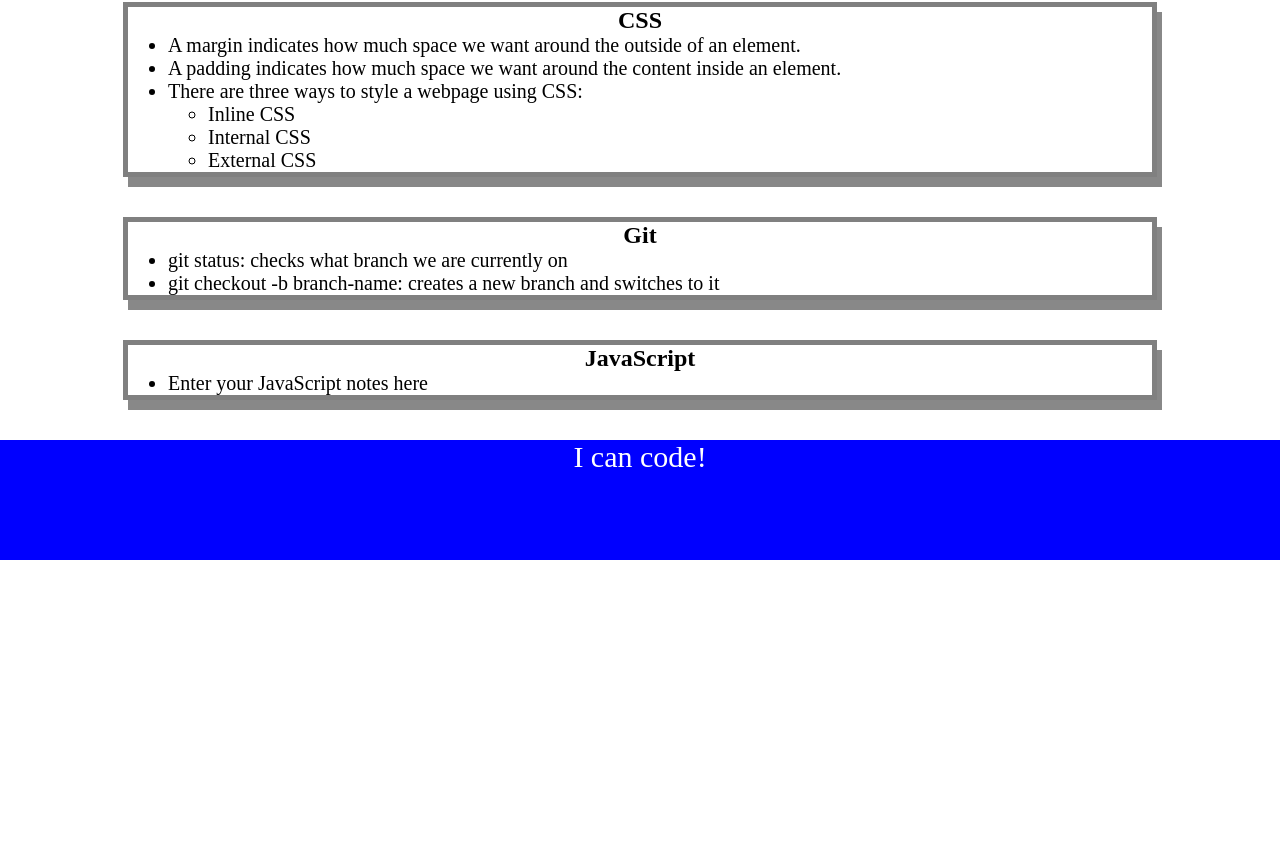
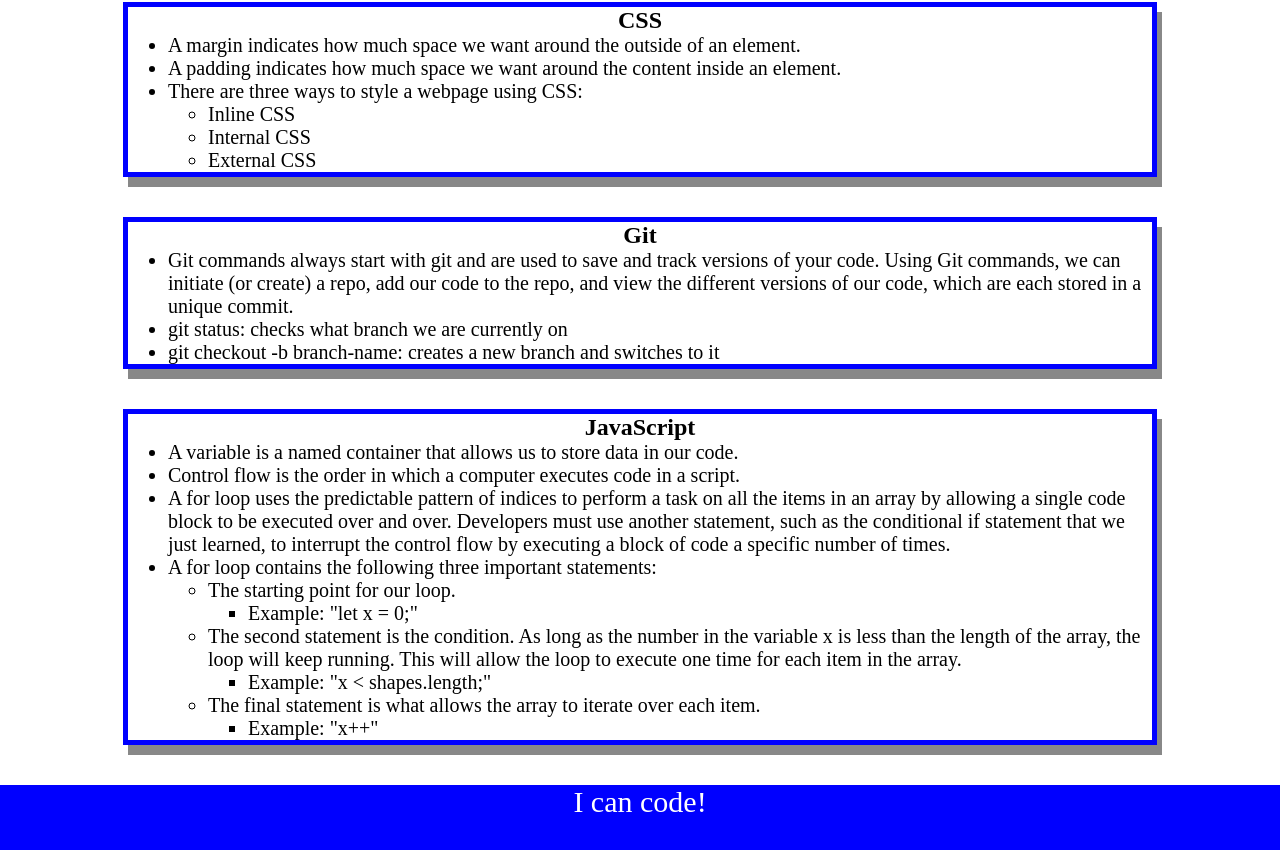
Before and after one commit to winpom/prework-study-guide, a plain HTML site: page index.html in a window 1280 px wide. Shown: the part 442-1292 px from the top of the page. Before the commit the page ends 1002 px from the top, so only its background shows below. Drawn offline with Linux system fonts and the light colour scheme.

Commit message:
finishing JS additions to study guide (plus some HTML changes and copy updates)

```diff
--- a/assets/script.js
+++ b/assets/script.js
@@ -1,18 +1,27 @@
 const topics = ['HTML', 'CSS', 'Git', 'JavaScript'];
-for(let x = 0; x < topics.length; x++) {
+
+const randomTopic = topics[Math.floor(Math.random() * topics.length)];
+
+function listTopics() {
+ for (let x = 0; x < topics.length; x++) {
    console.log(topics[x]);
  }
+}
 
-/*
-if (topic === 'HTML') {
+function selectTopic() {
+ if (randomTopic === 'HTML') {
    console.log("Let's study HTML!");
-} else if (topic === 'CSS') {
+ } else if (randomTopic === 'CSS') {
    console.log("Let's study CSS!");
-} else if (topic === 'Git') {
+ } else if (randomTopic === 'Git') {
    console.log("Let's study Git!");
-} else if (topic === 'JavaScript') {
+ } else if (randomTopic === 'JavaScript') {
    console.log("Let's study JavaScript!");
  } else {
    console.log('Please try again!');
  }
-*/
+}
+console.log('Here are the topics we learned through Prework:');
+listTopics();
+console.log('Which topic should we study first?');
+selectTopic();
--- a/assets/style.css
+++ b/assets/style.css
@@ -37,6 +37,6 @@ p {
   .card {
     width: 80%;
     margin: 40px auto;
-    border: 5px solid gray;
+    border: 5px solid blue;
     box-shadow: 5px 10px #888888;
   }
--- a/index.html
+++ b/index.html
@@ -38,13 +38,14 @@
              <li>Inline CSS </li>
              <li>Internal CSS </li>
              <li>External CSS </li>
-             </ul>
+            </ul>
         </ul>
       </section>
 
       <section class="card" id="git-section">
         <h2>Git</h2>
         <ul>
+          <li> Git commands always start with git and are used to save and track versions of your code. Using Git commands, we can initiate (or create) a repo, add our code to the repo, and view the different versions of our code, which are each stored in a unique commit.</li>
           <li>git status: checks what branch we are currently on</li>
           <li>git checkout -b branch-name: creates a new branch and switches to it</li>
         </ul>
@@ -53,7 +54,25 @@
       <section class="card" id="javascript-section">
         <h2>JavaScript</h2>
         <ul>
-         <li>Enter your JavaScript notes here</li>
+          <li>A variable is a named container that allows us to store data in our code.</li>
+          <li>Control flow is the order in which a computer executes code in a script.</li>
+          <li>A for loop uses the predictable pattern of indices to perform a task on all the items in an array by allowing a single code block to be executed over and over. Developers must use another statement, such as the conditional if statement that we just learned, to interrupt the control flow by executing a block of code a specific number of times. </li>
+          <li>A for loop contains the following three important statements: </li>
+          <ul>
+            <li>The starting point for our loop.  </li>
+            <ul>
+              <li> Example: "let x = 0;" </li>
+            </ul>
+            <li>The second statement is the condition. As long as the number in the variable x is less than the length of the array, the loop will keep running. This will allow the loop to execute one time for each item in the array.</li>
+            <ul>
+              <li> Example: "x &lt shapes.length;"</li>
+            </ul>
+            <li>The final statement is what allows the array to iterate over each item.
+              <ul>
+                <li> Example: "x++" </li>
+              </ul>
+
+           </ul>
         </ul>
       </section>
     </main>
```
Lines whose indentation alone changed are shown as unchanged.
